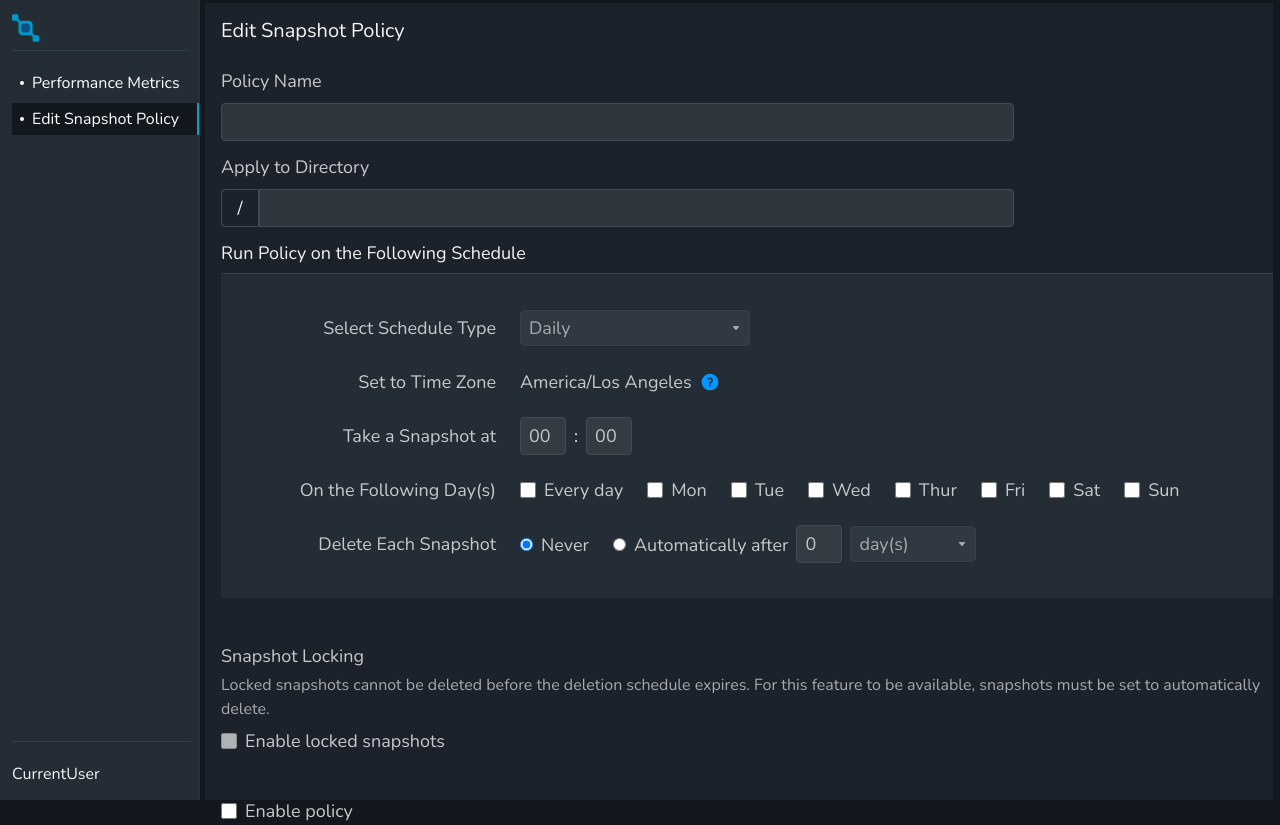
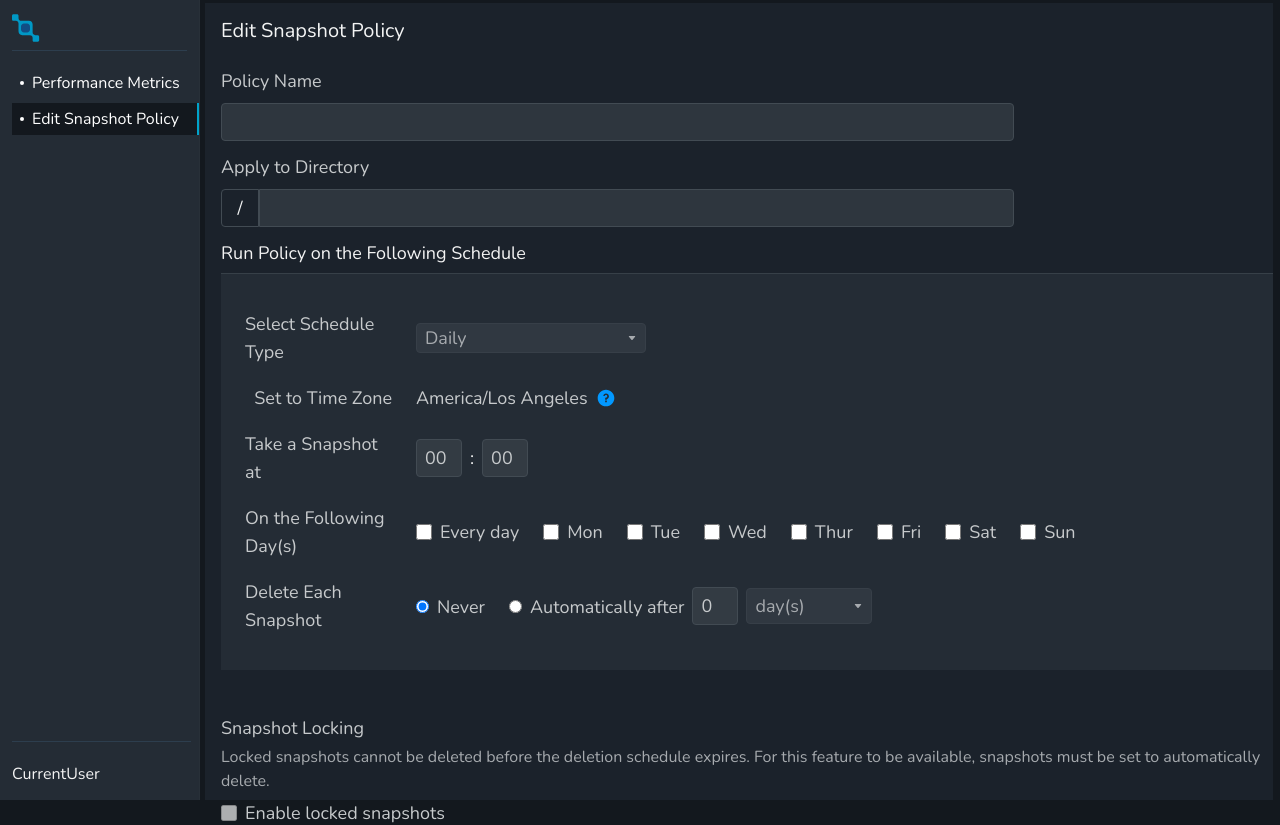
Before and after one commit to hali241997/cluster-frontend, a Next.js app: page /policy in a window 1280 px wide. Shown: the top 825 px of the page. Built offline with nearby package versions, Linux system fonts and the light colour scheme; no server answers.

Commit message:
Handle loading

```diff
--- a/src/app/policy/_components/DeleteSnapshotField/index.tsx
+++ b/src/app/policy/_components/DeleteSnapshotField/index.tsx
@@ -80,7 +80,7 @@ export const DeleteSnapshotField: FC<DeleteSnapshotFieldProps> = ({
 
   return (
     <div>
-      <div className="h-9 flex items-center">
+      <div className="flex items-center">
         <RadioGroupField
           selectedOption={deleteSnapshot}
           onChange={onDeleteSnapshotOptionSelect}
--- a/src/app/policy/_components/PolicySchedule/index.tsx
+++ b/src/app/policy/_components/PolicySchedule/index.tsx
@@ -2,6 +2,7 @@
 
 import { CheckboxField } from "@/components/CheckboxField";
 import { SelectField, SelectFieldOption } from "@/components/SelectField";
+import { Skeleton } from "@/components/Skeleton";
 import { showFieldError } from "@/utils/form";
 import { FormikErrors, FormikTouched } from "formik";
 import { ChangeEvent, FC, useCallback } from "react";
@@ -11,6 +12,7 @@ import { DeleteSnapshotField } from "../DeleteSnapshotField";
 import { TimeFormatField } from "../TimeFormatField";
 
 export interface PolicyScheduleProps {
+  isLoading: boolean;
   values: FormInputs;
   touched: FormikTouched<FormInputs>;
   errors: FormikErrors<FormInputs>;
@@ -22,6 +24,7 @@ export interface PolicyScheduleProps {
 }
 
 export const PolicySchedule: FC<PolicyScheduleProps> = ({
+  isLoading,
   values,
   touched,
   errors,
@@ -58,45 +61,44 @@ export const PolicySchedule: FC<PolicyScheduleProps> = ({
         Run Policy on the Following Schedule
       </div>
 
-      <div className="grid grid-cols-12 bg-[#242C35] border-t-[#3D454DCC] border-t-[1px] px-6 py-9 space-x-6">
-        <div className="col-span-3 flex flex-col items-end space-y-[18px]">
-          <div className="h-9 flex items-center text-lg text-[#C7CACC]">
-            Select Schedule Type
+      {isLoading ? (
+        <Skeleton className="h-[300px]" />
+      ) : (
+        <div className="bg-[#242C35] border-t-[#3D454DCC] border-t-[1px] px-6 py-9 space-y-[18px]">
+          <div className="flex flex-1 flex-col lg:flex-row gap-1 lg:gap-6 lg:items-center">
+            <div className="flex flex-[0.15] lg:justify-end">
+              <div className="text-lg text-[#C7CACC]">Select Schedule Type</div>
             </div>
-          <div className="h-9 flex items-center text-lg text-[#C7CACC]">
-            Set to Time Zone
-          </div>
-          <div className="h-9 flex items-center text-lg text-[#C7CACC]">
-            Take a Snapshot at
-          </div>
-          <div className="h-9 flex items-center text-lg text-[#C7CACC]">
-            On the Following Day(s)
-          </div>
-          <div className="h-9 flex items-center text-lg text-[#C7CACC]">
-            Delete Each Snapshot
+            <div className="flex flex-[0.85]">
+              <SelectField
+                id="scheduleType"
+                options={scheduleOptions}
+                selectedOption={values.scheduleType}
+                fieldClassName="w-[230px] text-lg bg-[#424B5366]"
+                setSelectedOption={onScheduleTypeOptionSelect}
+                error={showFieldError(
+                  touched.scheduleType,
+                  errors.scheduleType
+                )}
+              />
             </div>
           </div>
 
-        <div className="col-span-9 flex flex-col space-y-[18px]">
-          <SelectField
-            id="scheduleType"
-            options={scheduleOptions}
-            innerClassName="h-9"
-            selectedOption={values.scheduleType}
-            fieldClassName="w-[230px] text-lg bg-[#424B5366]"
-            setSelectedOption={onScheduleTypeOptionSelect}
-            error={showFieldError(touched.scheduleType, errors.scheduleType)}
-          />
-
-          <div className="h-9 flex items-center text-lg text-[#C7CACC]">
+          <div className="flex flex-1 flex-col lg:flex-row gap-1 lg:gap-6 lg:items-center">
+            <div className="flex flex-[0.15] lg:justify-end">
+              <div className="text-lg text-[#C7CACC]">Set to Time Zone</div>
+            </div>
+            <div className="flex flex-[0.85] items-center text-lg text-[#C7CACC]">
               America/Los Angeles
-            <RiQuestionFill
-              size={20}
-              fill="rgba(2, 152, 255, 1)"
-              className="ml-2"
-            />
+              <RiQuestionFill size={20} fill="#0298FF" className="ml-2" />
+            </div>
           </div>
 
+          <div className="flex flex-1 flex-col lg:flex-row gap-1 lg:gap-6 lg:items-center">
+            <div className="flex flex-[0.15] lg:justify-end">
+              <div className="text-lg text-[#C7CACC]">Take a Snapshot at</div>
+            </div>
+            <div className="flex flex-[0.85]">
               <TimeFormatField
                 takeSnapshotAt={values.takeSnapshotAt}
                 setFieldValue={setFieldValue}
@@ -105,9 +107,17 @@ export const PolicySchedule: FC<PolicyScheduleProps> = ({
                   errors.takeSnapshotAt
                 )}
               />
+            </div>
+          </div>
 
-          <div>
-            <div className="h-9 flex items-center gap-6">
+          <div className="flex flex-1 flex-col lg:flex-row gap-1 lg:gap-6 lg:items-center">
+            <div className="flex flex-[0.15] lg:justify-end">
+              <div className="text-lg text-[#C7CACC]">
+                On the Following Day(s)
+              </div>
+            </div>
+            <div className="flex flex-[0.85]">
+              <div className="flex items-center gap-6">
                 <CheckboxField
                   id="everyDay"
                   label="Every day"
@@ -179,7 +189,13 @@ export const PolicySchedule: FC<PolicyScheduleProps> = ({
                 </span>
               )}
             </div>
+          </div>
 
+          <div className="flex flex-1 flex-col lg:flex-row gap-1 lg:gap-6 lg:items-center">
+            <div className="flex flex-[0.15] lg:justify-end">
+              <div className="text-lg text-[#C7CACC]">Delete Each Snapshot</div>
+            </div>
+            <div className="flex flex-[0.85]">
               <DeleteSnapshotField
                 deleteSnapshot={values.deleteSnapshot}
                 deleteSnapshotCount={values.deleteSnapshotCount}
@@ -190,139 +206,8 @@ export const PolicySchedule: FC<PolicyScheduleProps> = ({
               />
             </div>
           </div>
-
-      {/* <div className="bg-[#242C35] flex border-t-[#3D454DCC] border-t-[1px] px-6 py-9 gap-6">
-        <div className="w-[14%] flex flex-col items-end gap-[18px]">
-          <div className="h-9 flex items-center text-lg text-[#C7CACC]">
-            Select Schedule Type
         </div>
-          <div className="h-9 flex items-center text-lg text-[#C7CACC]">
-            Set to Time Zone
-          </div>
-          <div className="h-9 flex items-center text-lg text-[#C7CACC]">
-            Take a Snapshot at
-          </div>
-          <div className="h-9 flex items-center text-lg text-[#C7CACC]">
-            On the Following Day(s)
-          </div>
-          <div className="h-9 flex items-center text-lg text-[#C7CACC]">
-            Delete Each Snapshot
-          </div>
-        </div>
-
-        <div className="flex flex-col gap-[18px]">
-          <SelectField
-            id="scheduleType"
-            options={scheduleOptions}
-            innerClassName="h-9"
-            selectedOption={values.scheduleType}
-            fieldClassName="w-[230px] text-lg bg-[#424B5366]"
-            setSelectedOption={onScheduleTypeOptionSelect}
-            error={showFieldError(touched.scheduleType, errors.scheduleType)}
-          />
-
-          <div className="h-9 flex items-center text-lg text-[#C7CACC]">
-            America/Los Angeles
-            <RiQuestionFill
-              size={20}
-              fill="rgba(2, 152, 255, 1)"
-              className="ml-2"
-            />
-          </div>
-
-          <TimeFormatField
-            takeSnapshotAt={values.takeSnapshotAt}
-            setFieldValue={setFieldValue}
-            error={showFieldError(
-              touched.takeSnapshotAt,
-              errors.takeSnapshotAt
       )}
-          />
-
-          <div>
-            <div className="h-9 flex items-center gap-6">
-              <CheckboxField
-                id="everyDay"
-                label="Every day"
-                checked={values.runningDays.everyDay}
-                onChange={(event: ChangeEvent<HTMLInputElement>) =>
-                  handleRunnDaysChange("everyDay", event.target.checked)
-                }
-              />
-              <CheckboxField
-                id="monday"
-                label="Mon"
-                checked={values.runningDays.monday}
-                onChange={(event: ChangeEvent<HTMLInputElement>) =>
-                  handleRunnDaysChange("monday", event.target.checked)
-                }
-              />
-              <CheckboxField
-                id="tuesday"
-                label="Tue"
-                checked={values.runningDays.tuesday}
-                onChange={(event: ChangeEvent<HTMLInputElement>) =>
-                  handleRunnDaysChange("tuesday", event.target.checked)
-                }
-              />
-              <CheckboxField
-                id="wednesday"
-                label="Wed"
-                checked={values.runningDays.wednesday}
-                onChange={(event: ChangeEvent<HTMLInputElement>) =>
-                  handleRunnDaysChange("wednesday", event.target.checked)
-                }
-              />
-              <CheckboxField
-                id="thursday"
-                label="Thur"
-                checked={values.runningDays.thursday}
-                onChange={(event: ChangeEvent<HTMLInputElement>) =>
-                  handleRunnDaysChange("thursday", event.target.checked)
-                }
-              />
-              <CheckboxField
-                id="friday"
-                label="Fri"
-                checked={values.runningDays.friday}
-                onChange={(event: ChangeEvent<HTMLInputElement>) =>
-                  handleRunnDaysChange("friday", event.target.checked)
-                }
-              />
-              <CheckboxField
-                id="saturday"
-                label="Sat"
-                checked={values.runningDays.saturday}
-                onChange={(event: ChangeEvent<HTMLInputElement>) =>
-                  handleRunnDaysChange("saturday", event.target.checked)
-                }
-              />
-              <CheckboxField
-                id="sunday"
-                label="Sun"
-                checked={values.runningDays.sunday}
-                onChange={(event: ChangeEvent<HTMLInputElement>) =>
-                  handleRunnDaysChange("sunday", event.target.checked)
-                }
-              />
-            </div>
-            {showFieldError(touched.runningDays, errors.runningDays) && (
-              <span className="text-red-500 mt-2">
-                showFieldError(touched.runningDays, errors.runningDays)
-              </span>
-            )}
-          </div>
-
-          <DeleteSnapshotField
-            deleteSnapshot={values.deleteSnapshot}
-            deleteSnapshotCount={values.deleteSnapshotCount}
-            deleteSnapshotRecurrence={values.deleteSnapshotRecurrence}
-            touched={touched}
-            errors={errors}
-            setFieldValue={setFieldValue}
-          />
-        </div>
-      </div> */}
     </div>
   );
 };
--- a/src/app/policy/_components/TimeFormatField/index.tsx
+++ b/src/app/policy/_components/TimeFormatField/index.tsx
@@ -78,7 +78,7 @@ export const TimeFormatField: FC<TimeFormatFieldProps> = ({
 
   return (
     <div>
-      <div className="h-9 flex gap-2 items-center">
+      <div className="flex gap-2 items-center">
         <NumberField
           value={takeSnapshotAt.split(":")[0]}
           onChange={handleHoursChange}
--- a/src/app/policy/page.tsx
+++ b/src/app/policy/page.tsx
@@ -3,6 +3,7 @@
 import { Button } from "@/components/Button";
 import { CheckboxField } from "@/components/CheckboxField";
 import { DirectoryField } from "@/components/DirectoryField";
+import { Skeleton } from "@/components/Skeleton";
 import { TextField } from "@/components/TextField";
 import Routes from "@/config/routes";
 import { ErrorType } from "@/types";
@@ -152,7 +153,10 @@ const Policy: FC = () => {
           Edit Snapshot Policy
         </div>
 
-        <div className="w-[793px] space-y-3 mb-3">
+        <div className="w-auto lg:w-[793px] space-y-3 mb-3">
+          {isLoading ? (
+            <Skeleton className="h-[60px] rounded" />
+          ) : (
             <TextField
               id="policyName"
               label="Policy Name"
@@ -165,7 +169,11 @@ const Policy: FC = () => {
                 formik.errors.policyName
               )}
             />
+          )}
 
+          {isLoading ? (
+            <Skeleton className="h-[60px] rounded" />
+          ) : (
             <DirectoryField
               id="applyToDirectory"
               label="Apply to Directory"
@@ -178,9 +186,11 @@ const Policy: FC = () => {
                 formik.errors.applyToDirectory
               )}
             />
+          )}
         </div>
 
         <PolicySchedule
+          isLoading={isLoading}
           values={formik.values}
           touched={formik.touched}
           errors={formik.errors}
@@ -188,6 +198,7 @@ const Policy: FC = () => {
         />
 
         <SnapshotLocking
+          isLoading={isLoading}
           enableLockedSnapshot={formik.values.enableLockedSnapshot}
           deleteSnapshot={formik.values.deleteSnapshot}
           touched={formik.touched}
@@ -195,6 +206,9 @@ const Policy: FC = () => {
           setFieldValue={formik.setFieldValue}
         />
 
+        {isLoading ? (
+          <Skeleton className="h-9 w-[300px]" />
+        ) : (
           <CheckboxField
             id="enablePolicy"
             label="Enable policy"
@@ -206,10 +220,17 @@ const Policy: FC = () => {
               formik.errors.enablePolicy
             )}
           />
+        )}
 
         <div className="space-x-[14px]">
-          <Button type="submit">Save Policy</Button>
-          <Button variant="ghost" onClick={handleCancelClick}>
+          <Button type="submit" disabled={isLoading}>
+            Save Policy
+          </Button>
+          <Button
+            variant="ghost"
+            disabled={isLoading}
+            onClick={handleCancelClick}
+          >
             Cancel
           </Button>
         </div>
--- /dev/null
+++ b/src/components/Skeleton/index.tsx
@@ -0,0 +1,13 @@
+import { cn } from "@/utils/tailwindMerge";
+import { FC, HTMLAttributes } from "react";
+
+export type SkeletonProps = HTMLAttributes<HTMLDivElement>;
+
+export const Skeleton: FC<SkeletonProps> = ({ className, ...props }) => {
+  return (
+    <div
+      className={cn("h-2.5 animate-pulse bg-gray-200/10 rounded", className)}
+      {...props}
+    />
+  );
+};
```
Also changed, not shown: src/app/(main)/_components/IOPS/index.tsx (+14 -1 lines), src/app/(main)/_components/Throughput/index.tsx (+14 -1 lines), src/app/(main)/page.tsx (+3 -9 lines), src/app/policy/_components/SnapshotLocking/index.tsx (+7 -0 lines). Lines whose indentation alone changed are shown as unchanged.
